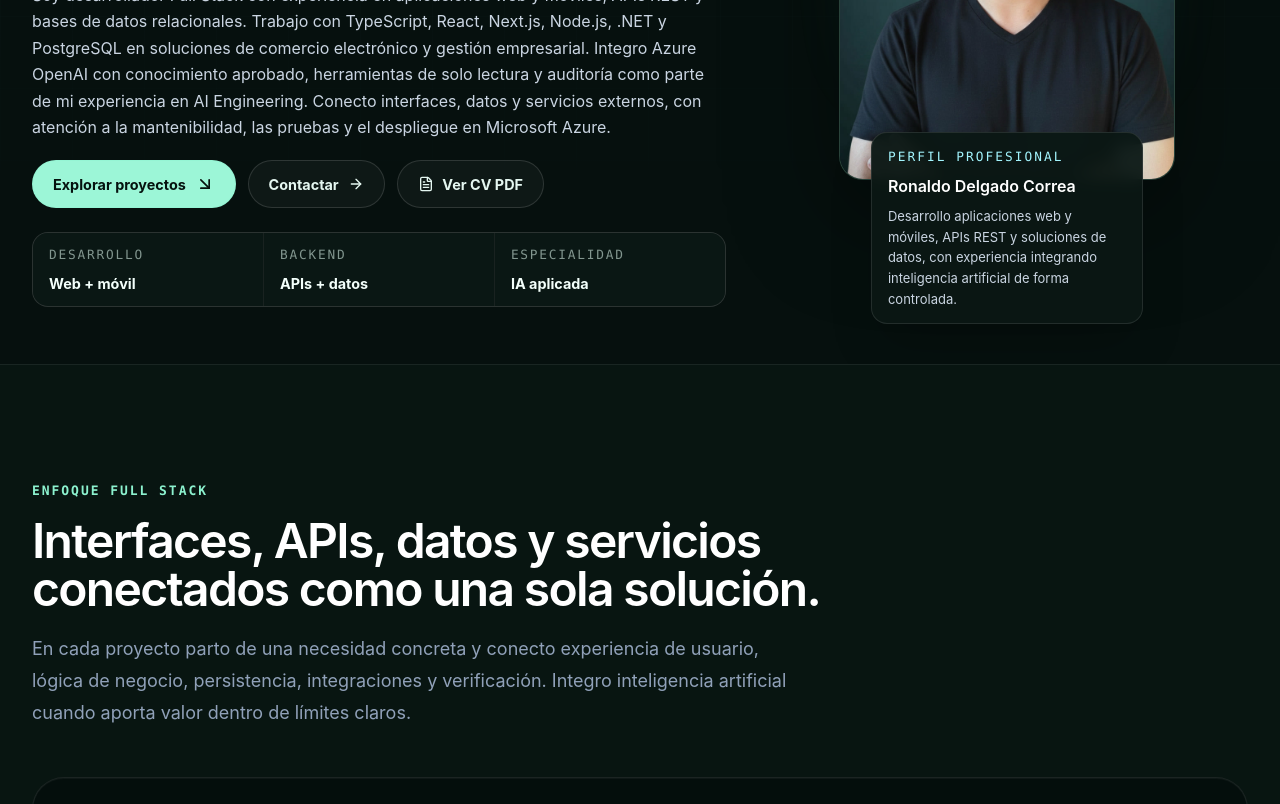
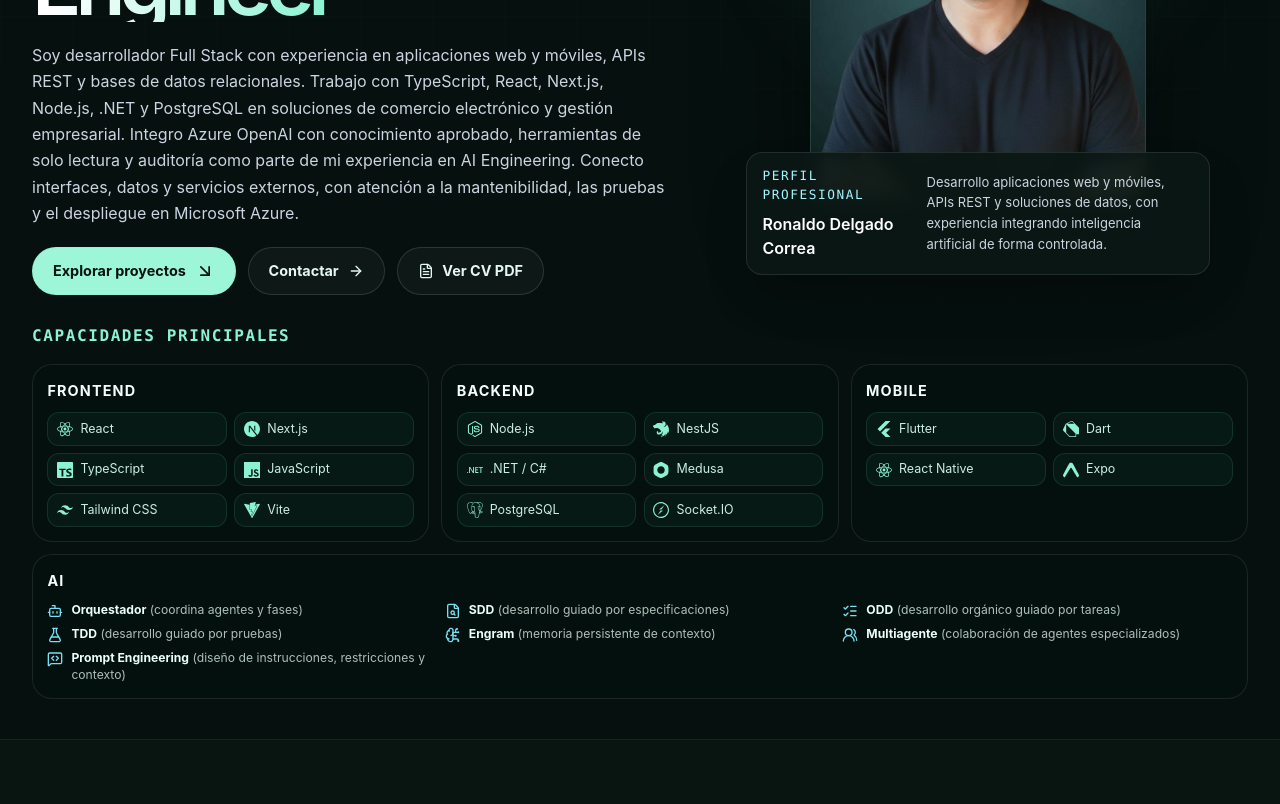
Before and after one commit to RonaldoDelgado/ronaldo-delgado, a Next.js app: page / in a window 1280 px wide. Shown: the part 340-1144 px from the top of the page. Built offline with nearby package versions, Linux system fonts and the light colour scheme; no server answers.

Commit message:
feat(portfolio): add hero capability groups

```diff
--- a/package.json
+++ b/package.json
@@ -12,7 +12,8 @@
     "lucide-react": "^1.21.0",
     "next": "16.3.3",
     "react": "19.2.4",
-    "react-dom": "19.2.4"
+    "react-dom": "19.2.4",
+    "react-icons": "^5.7.0"
   },
   "devDependencies": {
     "@tailwindcss/postcss": "4.3.3",
--- a/src/app/globals.css
+++ b/src/app/globals.css
@@ -26,7 +26,7 @@
 }
 
 body {
-  min-width: 320px;
+  min-width: 0;
   margin: 0;
   background:
     radial-gradient(circle at 12% 5%, rgba(50, 211, 163, 0.08), transparent 26rem),
@@ -82,12 +82,13 @@
 .case-detail-label {
   color: #8cf2cf;
   font-family: var(--font-mono), Consolas, monospace;
-  font-size: 0.8125rem;
   font-weight: 600;
-  letter-spacing: 0.15em;
   line-height: 1.6;
   text-transform: uppercase;
 }
+
+.section-kicker { font-size: 1rem; letter-spacing: 0.1em; }
+.case-detail-label { font-size: 0.8125rem; letter-spacing: 0.15em; }
 
 .hero-section {
   display: grid;
@@ -101,8 +102,8 @@
 .hero-title { margin-top: clamp(1rem, 2.5svh, 1.5rem); }
 .hero-description { margin-top: clamp(1rem, 2.5svh, 1.5rem); }
 .hero-actions { margin-top: clamp(1.5rem, 4svh, 2.25rem); }
-.hero-proof-list { margin-top: clamp(2rem, 5svh, 3rem); }
-.hero-profile { max-width: 24rem; }
+.hero-profile { max-width: 29rem; }
+.hero-image-frame { max-width: 24rem; }
 .hero-profile-card { margin-top: -2.5rem; }
 
 .hero-title {
@@ -152,9 +153,20 @@
 .button-primary,
 .button-secondary { max-width: 100%; white-space: normal; text-align: center; }
 
-.hero-proof { background: #0a1714; padding: 1rem; }
-.hero-proof dt { font-family: var(--font-mono), monospace; font-size: 0.8rem; letter-spacing: 0.14em; text-transform: uppercase; color: #82968f; }
-.hero-proof dd { margin-top: 0.5rem; font-size: 0.9rem; font-weight: 650; color: #f3fffb; }
+.hero-profile-card { display: grid; gap: .8rem; }
+.hero-profile-description { margin: 0; }
+
+.hero-capabilities { margin-top: clamp(2rem, 5svh, 3.5rem); }
+.hero-capability-groups { display: grid; gap: .75rem; margin-top: 1rem; }
+.hero-capability-group { min-width: 0; border: 1px solid rgba(255,255,255,.09); border-radius: 1.25rem; background: rgba(5,17,14,.78); padding: .9rem; }
+.hero-capability-group h3 { font-size: .9rem; font-weight: 700; letter-spacing: .08em; text-transform: uppercase; color: #f3fffb; }
+.hero-technology-list { display: grid; grid-template-columns: repeat(2, minmax(0,1fr)); gap: .45rem; margin-top: .7rem; }
+.hero-technology-list li { display: flex; min-width: 0; align-items: center; gap: .45rem; border: 1px solid rgba(98,232,189,.12); border-radius: .75rem; background: rgba(98,232,189,.045); padding: .48rem .55rem; color: #cbeee3; font-size: .78rem; line-height: 1.2; }
+.hero-technology-list svg { width: 1rem; height: 1rem; flex: 0 0 auto; color: #8cf2cf; }
+.hero-ai-list { display: grid; gap: .45rem; margin-top: .7rem; }
+.hero-ai-list li { display: grid; min-width: 0; grid-template-columns: 1rem minmax(0,1fr); gap: .5rem; align-items: start; color: #aebfb9; font-size: .76rem; line-height: 1.35; }
+.hero-ai-list svg { width: 1rem; height: 1rem; margin-top: .05rem; color: #79dff2; }
+.hero-ai-list strong { color: #eafff8; font-weight: 700; }
 
 .photo-placeholder { box-shadow: 0 2rem 7rem rgba(0, 0, 0, 0.42); }
 .placeholder-grid { background-image: radial-gradient(circle at 50% 15%, rgba(98, 232, 189, 0.12), transparent 43%), linear-gradient(rgba(255,255,255,.025) 1px, transparent 1px), linear-gradient(90deg, rgba(255,255,255,.025) 1px, transparent 1px); background-size: auto, 2rem 2rem, 2rem 2rem; }
@@ -207,6 +219,10 @@
 .admin-field input, .admin-field textarea { width: 100%; border: 1px solid rgba(255,255,255,.12); border-radius: 1rem; background: rgba(0,0,0,.25); padding: .8rem 1rem; color: white; }
 
 @media (min-width: 768px) {
+  .hero-profile-card { grid-template-columns: minmax(9rem,.7fr) minmax(0,1.3fr); align-items: center; gap: 1.25rem; }
+  .hero-capability-groups { grid-template-columns: repeat(2, minmax(0,1fr)); }
+  .hero-capability-group-ai { grid-column: 1 / -1; }
+  .hero-ai-list { grid-template-columns: repeat(2, minmax(0,1fr)); }
   .orchestration-track { position: absolute; left: 8%; right: 8%; top: 50%; display: block; height: 1px; background: linear-gradient(90deg, transparent, rgba(98,232,189,.36), rgba(121,223,242,.3), transparent); }
   .orchestration-signal { position: absolute; top: -3px; width: 7px; height: 7px; border-radius: 999px; background: #9affdd; box-shadow: 0 0 1.2rem #62e8bd; animation: orchestrate 7s linear infinite; }
 }
@@ -215,6 +231,9 @@
   .hero-section { padding-block: clamp(3rem, 6svh, 5rem); }
   .hero-title { font-size: clamp(4.5rem, 7vw, 6.5rem); }
   .hero-description { font-size: 1.05rem; line-height: 1.75; }
+  .hero-capability-groups { grid-template-columns: repeat(3, minmax(0,1fr)); }
+  .hero-capability-group-ai { grid-column: 1 / -1; }
+  .hero-ai-list { grid-template-columns: repeat(3, minmax(0,1fr)); }
   .contact-panel { grid-template-columns: minmax(0,1.2fr) minmax(18rem,.8fr); }
 }
 
@@ -224,11 +243,10 @@
   .hero-title { font-size: clamp(3.5rem, 6.4vw, 5.75rem); }
   .hero-description { font-size: 1rem; line-height: 1.65; }
   .hero-actions { margin-top: 1.25rem; }
-  .hero-proof-list { margin-top: 1.5rem; }
-  .hero-proof { padding-block: .75rem; }
-  .hero-profile { max-width: 21rem; }
+  .hero-image-frame { max-width: 21rem; }
   .hero-profile-card { margin-top: -3rem; padding: .85rem 1rem; }
-  .hero-profile-card > :last-child { font-size: .8125rem; line-height: 1.3rem; }
+  .hero-profile-description { font-size: .8125rem; line-height: 1.3rem; }
+  .hero-capabilities { margin-top: 1.75rem; }
 }
 
 @keyframes orchestrate { from { left: 0; } to { left: 100%; } }
--- a/src/components/portfolio/portfolio-page.tsx
+++ b/src/components/portfolio/portfolio-page.tsx
@@ -5,20 +5,44 @@
   ArrowRight,
   ArrowUpRight,
   BadgeCheck,
+  Bot,
   Braces,
+  BrainCircuit,
   Database,
   FileText,
+  FileSearch,
+  FlaskConical,
   GitBranch,
   Layers3,
+  ListChecks,
   Mail,
   MapPin,
+  MessageSquareCode,
   Network,
   Phone,
   ShieldCheck,
+  UsersRound,
   Workflow,
 } from "lucide-react";
 import Image from "next/image";
 import type { MouseEvent } from "react";
+import {
+  SiDart,
+  SiDotnet,
+  SiExpo,
+  SiFlutter,
+  SiJavascript,
+  SiMedusa,
+  SiNestjs,
+  SiNextdotjs,
+  SiNodedotjs,
+  SiPostgresql,
+  SiReact,
+  SiSocketdotio,
+  SiTailwindcss,
+  SiTypescript,
+  SiVite,
+} from "react-icons/si";
 
 import { CaseStudy } from "@/components/portfolio/case-study";
 import { Navigation } from "@/components/portfolio/navigation";
@@ -41,6 +65,84 @@
 };
 
 const layerIcons = [Braces, Workflow, Network, Layers3, Database, ShieldCheck];
+
+const heroTechnologyGroups = [
+  {
+    name: "Frontend",
+    technologies: [
+      { label: "React", Icon: SiReact },
+      { label: "Next.js", Icon: SiNextdotjs },
+      { label: "TypeScript", Icon: SiTypescript },
+      { label: "JavaScript", Icon: SiJavascript },
+      { label: "Tailwind CSS", Icon: SiTailwindcss },
+      { label: "Vite", Icon: SiVite },
+    ],
+  },
+  {
+    name: "Backend",
+    technologies: [
+      { label: "Node.js", Icon: SiNodedotjs },
+      { label: "NestJS", Icon: SiNestjs },
+      { label: ".NET / C#", Icon: SiDotnet },
+      { label: "Medusa", Icon: SiMedusa },
+      { label: "PostgreSQL", Icon: SiPostgresql },
+      { label: "Socket.IO", Icon: SiSocketdotio },
+    ],
+  },
+  {
+    name: "Mobile",
+    technologies: [
+      { label: "Flutter", Icon: SiFlutter },
+      { label: "Dart", Icon: SiDart },
+      { label: "React Native", Icon: SiReact },
+      { label: "Expo", Icon: SiExpo },
+    ],
+  },
+] as const;
+
+const heroAiCapabilities = [
+  { label: "Orquestador", meaning: "coordina agentes y fases", Icon: Bot },
+  { label: "SDD", meaning: "desarrollo guiado por especificaciones", Icon: FileSearch },
+  { label: "ODD", meaning: "desarrollo orgánico guiado por tareas", Icon: ListChecks },
+  { label: "TDD", meaning: "desarrollo guiado por pruebas", Icon: FlaskConical },
+  { label: "Engram", meaning: "memoria persistente de contexto", Icon: BrainCircuit },
+  { label: "Multiagente", meaning: "colaboración de agentes especializados", Icon: UsersRound },
+  { label: "Prompt Engineering", meaning: "diseño de instrucciones, restricciones y contexto", Icon: MessageSquareCode },
+] as const;
+
+function HeroCapabilities() {
+  return (
+    <section className="hero-capabilities relative" aria-labelledby="hero-capabilities-title">
+      <h2 id="hero-capabilities-title" className="section-kicker">Capacidades principales</h2>
+      <div className="hero-capability-groups">
+        {heroTechnologyGroups.map((group) => (
+          <article key={group.name} className="hero-capability-group">
+            <h3>{group.name}</h3>
+            <ul className="hero-technology-list">
+              {group.technologies.map(({ label, Icon }) => (
+                <li key={label}>
+                  <Icon aria-hidden="true" />
+                  <span>{label}</span>
+                </li>
+              ))}
+            </ul>
+          </article>
+        ))}
+        <article className="hero-capability-group hero-capability-group-ai">
+          <h3>AI</h3>
+          <ul className="hero-ai-list">
+            {heroAiCapabilities.map(({ label, meaning, Icon }) => (
+              <li key={label}>
+                <Icon aria-hidden="true" />
+                <span><strong>{label}</strong> ({meaning})</span>
+              </li>
+            ))}
+          </ul>
+        </article>
+      </div>
+    </section>
+  );
+}
 
 function SectionHeading({
   id,
@@ -83,7 +185,7 @@
       <main id="contenido" tabIndex={-1}>
         <section className="hero-section section-shell" aria-labelledby="hero-title">
           <div className="hero-grid" aria-hidden="true" />
-          <div className="hero-layout relative grid min-w-0 max-w-full items-center gap-12 lg:grid-cols-[minmax(0,1.18fr)_minmax(19rem,0.82fr)] lg:gap-16">
+          <div className="hero-layout relative grid min-w-0 max-w-full items-center gap-12 lg:grid-cols-[minmax(0,1.08fr)_minmax(22rem,0.92fr)] lg:gap-12">
             <div className="hero-copy min-w-0 max-w-full">
               <p className="section-kicker">{content.hero.eyebrow}</p>
               <h1 id="hero-title" className="hero-title text-gradient max-w-full font-semibold">
@@ -103,16 +205,11 @@
                 </a>
               </div>
 
-              <dl className="hero-proof-list grid min-w-0 max-w-3xl gap-px overflow-hidden rounded-2xl border border-white/8 bg-white/8 sm:grid-cols-3">
-                <div className="hero-proof"><dt>Desarrollo</dt><dd>Web + móvil</dd></div>
-                <div className="hero-proof"><dt>Backend</dt><dd>APIs + datos</dd></div>
-                <div className="hero-proof"><dt>Especialidad</dt><dd>IA aplicada</dd></div>
-              </dl>
             </div>
 
-            <figure className="hero-profile relative mx-auto min-w-0 w-full max-w-md lg:max-w-none">
+            <figure className="hero-profile relative mx-auto min-w-0 w-full">
               <div className="absolute inset-0 rounded-[2.5rem] bg-[radial-gradient(circle_at_50%_20%,rgba(64,224,185,0.18),transparent_58%)] blur-xl" aria-hidden="true" />
-              <div className="photo-placeholder hero-image-frame relative aspect-[4/5] w-full overflow-hidden rounded-[1.5rem] border border-emerald-200/20 bg-[#0a1714]">
+              <div className="photo-placeholder hero-image-frame relative mx-auto aspect-[4/5] w-full overflow-hidden rounded-[1.5rem] border border-emerald-200/20 bg-[#0a1714]">
                 <Image
                   src="/foto-perfil.jpg"
                   alt={content.hero.photoLabel}
@@ -123,13 +220,16 @@
                   className="h-full w-full object-cover object-center"
                 />
               </div>
-              <figcaption className="hero-profile-card relative mx-4 rounded-2xl border border-white/10 bg-[#0b1815]/95 p-4 shadow-2xl backdrop-blur sm:mx-8">
-                <p className="font-mono text-[0.8rem] uppercase tracking-[0.16em] text-cyan-200">Perfil profesional</p>
-                <p className="hero-profile-name mt-2 font-semibold text-white">{content.hero.role}</p>
-                <p className="mt-2 text-sm leading-6 text-slate-300">Desarrollo aplicaciones web y móviles, APIs REST y soluciones de datos, con experiencia integrando inteligencia artificial de forma controlada.</p>
+              <figcaption className="hero-profile-card relative rounded-2xl border border-white/10 bg-[#0b1815]/95 p-4 shadow-2xl backdrop-blur">
+                <div className="hero-profile-identity">
+                  <p className="font-mono text-[0.8rem] uppercase tracking-[0.12em] text-cyan-200">Perfil profesional</p>
+                  <p className="hero-profile-name mt-2 font-semibold text-white">{content.hero.role}</p>
+                </div>
+                <p className="hero-profile-description text-sm leading-6 text-slate-300">Desarrollo aplicaciones web y móviles, APIs REST y soluciones de datos, con experiencia integrando inteligencia artificial de forma controlada.</p>
               </figcaption>
             </figure>
           </div>
+          <HeroCapabilities />
         </section>
 
         <section id="enfoque" className="section-shell border-y border-white/7 bg-[#081511]" aria-labelledby="enfoque-title">
--- a/src/components/portfolio/project-slider.tsx
+++ b/src/components/portfolio/project-slider.tsx
@@ -85,7 +85,7 @@
       onFocusCapture={() => setIsPaused(true)}
     >
       <div
-        className="project-slider-frame relative min-h-72 overflow-hidden rounded-[1.5rem] border border-white/10 bg-black/45"
+        className="project-slider-frame relative w-full min-w-0 overflow-hidden rounded-[1.5rem] border border-white/10 bg-black/45"
         role="group"
         aria-roledescription="diapositiva"
         aria-label={`Captura ${safeIndex + 1} de ${images.length}`}
```
Also changed, not shown: odd/tasks/portfolio-visual-refresh.md (+13 -4 lines), 1 other file (tests, documents, lock files or other folders).
